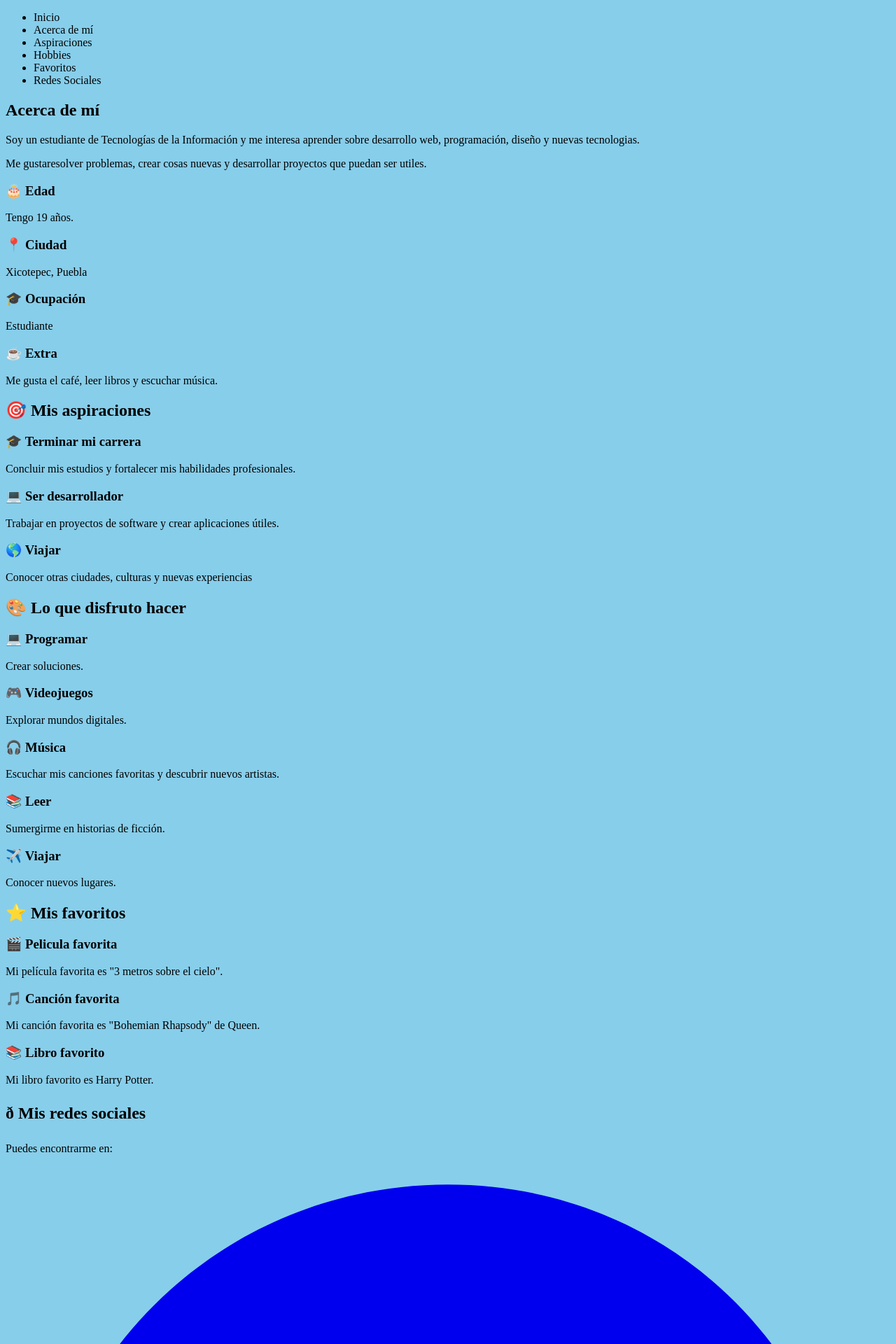
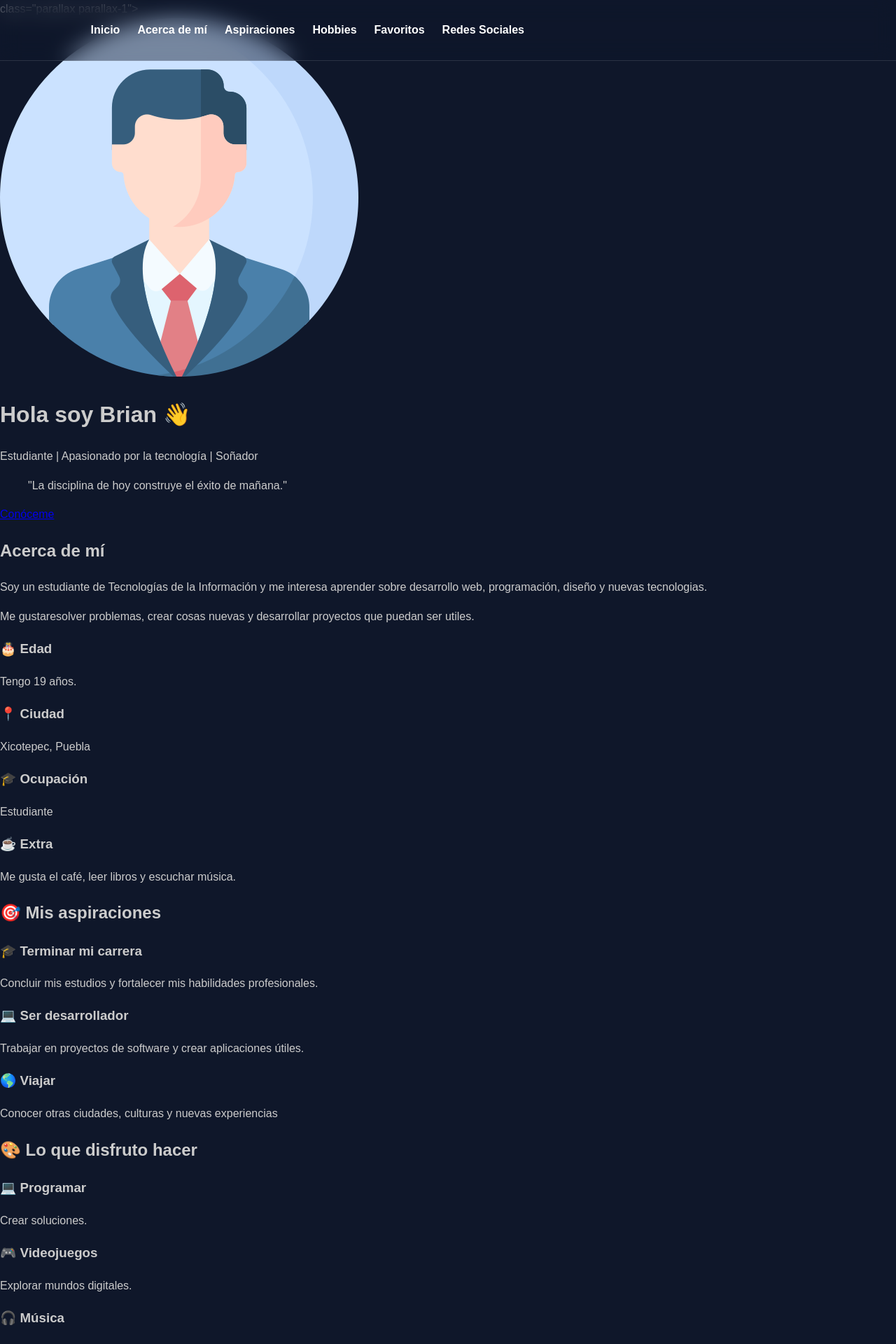
Before and after one commit to 250980-brian/Practicas_Aplicaciones-Web_250980, a PHP site: page /MiPerfil.html in a window 1280 px wide. Shown: the top 1920 px of the page at 70% size. Run offline with PHP 8.4, Linux system fonts and the light colour scheme.

Commit message:
Practica03: Mi portafolio web
add: Se agregaron estilos y el parallax general del perfil

```diff
--- a/Practica03/MiPerfil.html
+++ b/Practica03/MiPerfil.html
@@ -7,9 +7,7 @@
     <title>Brian Isael Ramirez Cortes @ T.S.U. en Desarrollo de Software Multiplataforma</title>
     <link id="mi-favicon" rel="icon" href="assets/images/perfil.png" type="image/png">
 
-    <link rel="stylesheet"
-            href="css/styles.css">
-
+    <link rel="stylesheet" href="css/styles.css">
 </head>
 <body>
    <!-- ============== -->
@@ -18,15 +16,36 @@
 
    <nav id="menu"> <!-- Etiqueta de semantica con el atributo id -->
         <ul> <!-- Unordered list, Lista desordenada -->
-            <li>Inicio</li>
-            <li>Acerca de mí</li>
-            <li>Aspiraciones</li>
-            <li>Hobbies</li>
-            <li>Favoritos</li>
-            <li>Redes Sociales</li>
+            <li><a href="#inicio">Inicio</a></li>
+            <li><a href="#acerca-de-mi">Acerca de mí</a></li>
+            <li><a href="#aspiraciones">Aspiraciones</a></li>
+            <li><a href="#hobbies">Hobbies</a></li>
+            <li><a href="#favoritos">Favoritos</a></li>
+            <li><a href="#redes-sociales">Redes Sociales</a></li>
         </ul>
    </nav>
 
+    <!-- ============== -->
+    <!-- HERO /PARALLAX-->
+    <!-- ============== -->
+
+    <header id="inicio">
+            class="parallax parallax-1">
+
+        <div class="glass hero-card">
+            <img src="assets/images/perfil.png"
+            alt="Fotografia de perfil"
+            class="perfil">
+
+        <h1>Hola soy Brian 👋</h1>
+        <p>Estudiante | Apasionado por la tecnología | Soñador</p>
+
+        <blockquote>"La disciplina de hoy construye el éxito de mañana."
+        </blockquote>
+
+        <a href="#acerca-de-mi" class="boton">Conóceme</a>
+        </div>
+    </header>
 
    <!-- Acerca de mí -->
     <section>
--- a/Practica03/css/styles.css
+++ b/Practica03/css/styles.css
@@ -1,21 +1,88 @@
-/* Esto es un comentario en CSS */
+/* Configurar General de la página */
 
-body {
-    background-color:skyblue
+*{
+    box-sizing: border-box;
 }
 
-#sobre-mi
-{
-    background-color: greenyellow;
+html{
+    scroll-behavior: smooth;
 }
 
-.menu_option
-{
-    background-color: purple;
-    font-family: Verdana, Geneva, Tahoma, sans-serif;
+body{
+    margin: 0px;
+    font-family: Arial, Helvetica, sans-serif;
+    background-color: #0f172a;
+    color: #ccc;
+    line-height: 1.6;
+    /*border-color: red;
+    border-style:solid;
+    border-width: 5px;
+    padding: 50px;*/
 }
 
-.menu_option:hover
-{
-    background-color: white;
+nav {
+    position: fixed;
+    top: 0;
+    left: 0;
+    width: 100%;
+    padding: 14px 7%;
+    display: flex;
+    justify-content: space-between;
+    align-items: center;
+    background: rgba(15, 23, 42, 0.45);
+    backdrop-filter: blur(15px);
+    border-bottom: 1px solid rgba(255, 255, 255, 0.12);
+    z-index: 1000;
+    transition: 0.3s;
 }
+
+nav h2 {
+    color: white;
+}
+
+nav ul {
+    list-style: none;
+    display: flex;
+    gap: 25px;
+}
+
+nav a {
+    color: white;
+    text-decoration: none;
+    font-weight: bold;
+    transition: 0.3s;
+}
+
+nav a:hover {
+    color: #67e8f9;
+}
+
+/* PARALLAX GENERAL */
+/* ===================================== */
+
+.parallax {
+    min-height: 100vh;
+    background-size: cover;
+    background-position: center;
+    background-repeat: no-repeat;
+    background-attachment: fixed;
+    display: flex;
+    align-items: center;
+    justify-content: center;
+    padding: 80px 20px;
+    position: relative;
+}
+
+/* CAPA OSCURA */
+.parallax::before {
+    content: "";
+    position: absolute;
+    inset: 0;
+    background-color: rgba(0, 0, 0, 0.38);
+}
+
+/* CONTENIDO SOBRE EL FONDO */
+.parallax > * {
+    position: relative;
+    z-index: 2;
+}
```
